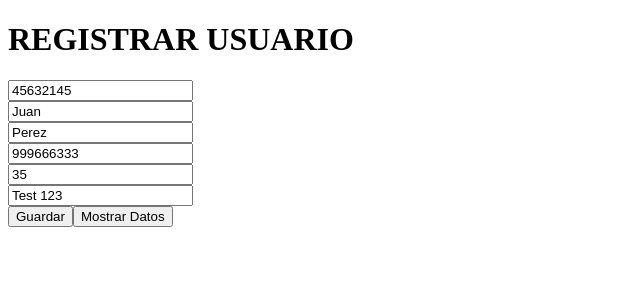
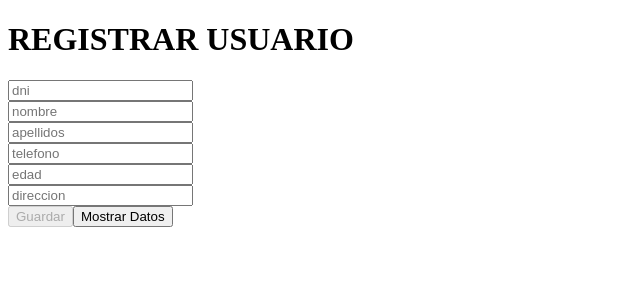
Before and after one commit to alejandrorodrom/angular-galaxy-examen, an Angular app: page / in a window 1280 px wide. Shown: the top 300 px of the page, without its empty margins (0-640 px from the left). Built offline with nearby package versions, Linux system fonts and the light colour scheme.

Commit message:
quitando valores test

```diff
--- a/src/app/features/form/views/user/user.component.ts
+++ b/src/app/features/form/views/user/user.component.ts
@@ -18,27 +18,27 @@ import { UsuarioStore } from 'src/app/shared/stores/usuario/usuario.store';
 })
 export class UserComponent implements OnInit {
   userRegisterForm: FormGroup = new FormGroup({
-    dni: new FormControl('45632145', [
+    dni: new FormControl('', [
       Validators.required,
       Validators.minLength(8),
       Validators.maxLength(8),
       Validators.pattern('^[0-9]*$'),
     ]),
-    nombre: new FormControl('Juan', [Validators.required]),
-    apellidos: new FormControl('Perez', [Validators.required]),
-    telefono: new FormControl('999666333', [
+    nombre: new FormControl('', [Validators.required]),
+    apellidos: new FormControl('', [Validators.required]),
+    telefono: new FormControl('', [
       Validators.required,
       Validators.pattern(
         /^[+]?[(]?[0-9]{3}[)]?[-s.]?[0-9]{3}[-s.]?[0-9]{3,6}$/
       ),
     ]),
-    edad: new FormControl('35', [
+    edad: new FormControl('', [
       Validators.required,
       Validators.min(17),
       Validators.max(130),
       Validators.pattern('^[0-9]*$'),
     ]),
-    direccion: new FormControl('Test 123', [
+    direccion: new FormControl('', [
       Validators.required,
       Validators.maxLength(40),
     ]),
--- a/src/app/features/grid/views/table/table.component.html
+++ b/src/app/features/grid/views/table/table.component.html
@@ -1,7 +1,7 @@
-<ng-template [ngIf]="dataSource.length">
+<div>
   <button type="button" (click)="redirectForm()">Ir a formulario</button>
-  <button type="button" (click)="enviar()">Enviar</button>
-  <form>
+</div>
+<ng-template [ngIf]="usuarios.length">
   <table>
     <thead>
       <tr>
@@ -14,7 +14,7 @@
       </tr>
     </thead>
     <tbody>
-        <tr *ngFor="let usuario of dataSource">
+      <tr *ngFor="let usuario of usuarios">
         <td>{{ usuario.dni }}</td>
         <td>{{ usuario.nombre }}</td>
         <td>{{ usuario.apellidos }}</td>
@@ -24,9 +24,8 @@
       </tr>
     </tbody>
   </table>
-  </form>
+  <button type="button" (click)="enviar()">Enviar</button>
 </ng-template>
-<ng-template [ngIf]="!dataSource.length">
-  <button type="button" (click)="redirectForm()">Ir a formulario</button>
+<ng-template [ngIf]="!usuarios.length">
   <h3>No hay datos registrados</h3>
 </ng-template>
--- a/src/app/features/grid/views/table/table.component.ts
+++ b/src/app/features/grid/views/table/table.component.ts
@@ -9,15 +9,7 @@ import { UsuarioStore } from 'src/app/shared/stores/usuario/usuario.store';
   styleUrls: ['./table.component.css'],
 })
 export class TableComponent implements OnInit {
-  displayedColumns: string[] = [
-    'dni',
-    'nombre',
-    'apellidos',
-    'telefono',
-    'edad',
-    'direccion',
-  ];
-  dataSource: {
+  usuarios: {
     id: number;
     dni: string;
     nombre: string;
@@ -42,7 +34,7 @@ export class TableComponent implements OnInit {
   }
 
   loadData(): void {
-    this.dataSource = this.usuarioStore.state.items.map((item) => {
+    this.usuarios = this.usuarioStore.state.items.map((item) => {
       return {
         id: item.id,
         dni: item.dni,
@@ -56,7 +48,7 @@ export class TableComponent implements OnInit {
   }
 
   enviar(): void {
-    this.gridService.enviar(this.dataSource).subscribe((res) => {
+    this.gridService.enviar(this.usuarios).subscribe((res) => {
       console.log(res);
     });
   }
```
Lines whose indentation alone changed are shown as unchanged.
